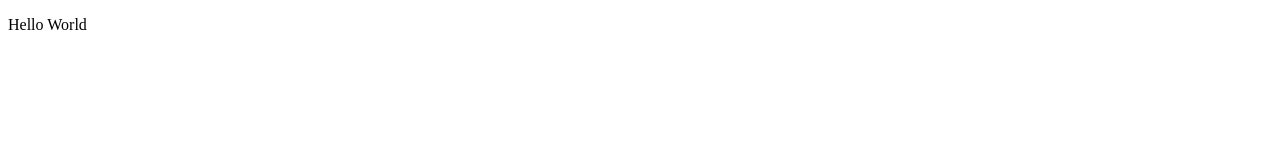
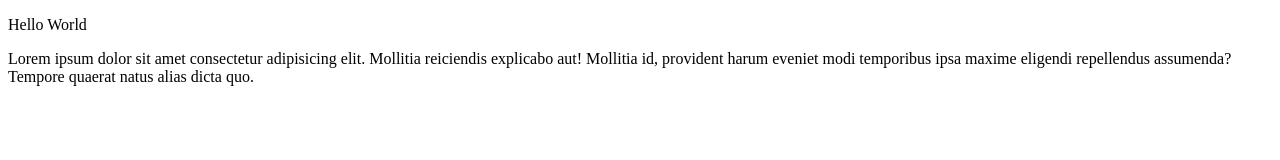
Before and after one commit to lawkimchuan/hello-world, a plain HTML site: page index.html in a window 1280 px wide. Drawn offline with Linux system fonts and the light colour scheme.

Commit message:
Updated index.html

```diff
--- a/index.html
+++ b/index.html
@@ -8,5 +8,11 @@
 	</head>
 	<body>
 		<p>Hello World</p>
+		<p>
+			Lorem ipsum dolor sit amet consectetur adipisicing elit. Mollitia
+			reiciendis explicabo aut! Mollitia id, provident harum eveniet modi
+			temporibus ipsa maxime eligendi repellendus assumenda? Tempore quaerat
+			natus alias dicta quo.
+		</p>
 	</body>
 </html>
```
